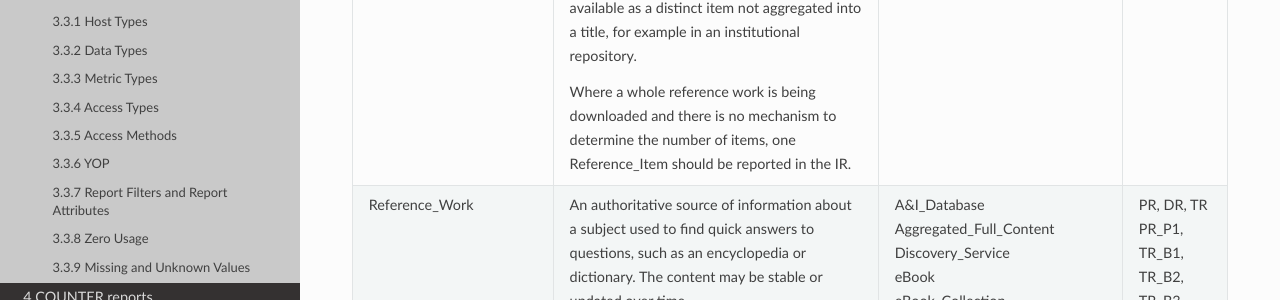
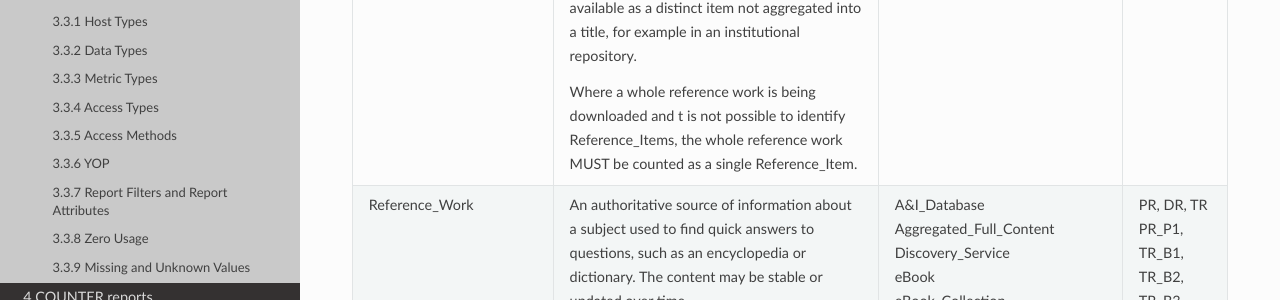
Before and after one commit to Project-Counter/cop5, a Sphinx documentation site: the page built from source/03-specifications/03-counter-report-common-attributes-and-elements.rst, in a window 1280 px wide and 900 px high, scrolled down 5216 px. Shown: the part 175-475 px from the top of the window. Built offline with Sphinx 7.4.7 and the Read the Docs theme 2.0.0, drawn with Linux system fonts in a browser that asks for light colours; some of the changed text lies outside the part shown.

Commit message:
Updated descriptions for Book_Segment and Reference_Item to match wording in Section 3

```diff
--- a/source/03-specifications/03-counter-report-common-attributes-and-elements.rst
+++ b/source/03-specifications/03-counter-report-common-attributes-and-elements.rst
@@ -149,7 +149,7 @@
    * - Book_Segment
      - A segment of a book (e.g. chapter, section, etc.), or a segment available as a standalone piece of content available as a distinct item not aggregated into a title, for example in an institutional repository.
 
-       Where a whole book is being downloaded and there is no mechanism to determine the number of book segments, one Book_Segment should be reported in the IR.
+       Where a whole book is being downloaded and it is not possible to identify Book_Segments, the whole book MUST be counted as a single Book_Segment.
      - Repository\ |br|\ |lb|
        Scholarly_Collaboration_Network
      - PR, IR\ |br|\ |lb|
@@ -288,7 +288,7 @@
    * - Reference_Item
      - An item or record within a reference work (e.g. an encylopedia reference), or a reference item available as a standalone piece of content available as a distinct item not aggregated into a title, for example in an institutional repository.
 
-       Where a whole reference work is being downloaded and there is no mechanism to determine the number of items, one Reference_Item should be reported in the IR.
+       Where a whole reference work is being downloaded and t is not possible to identify Reference_Items, the whole reference work MUST be counted as a single Reference_Item.
      - Repository\ |br|\ |lb|
        Scholarly_Collaboration_Network
      - PR, IR\ |br|\ |lb|
```
